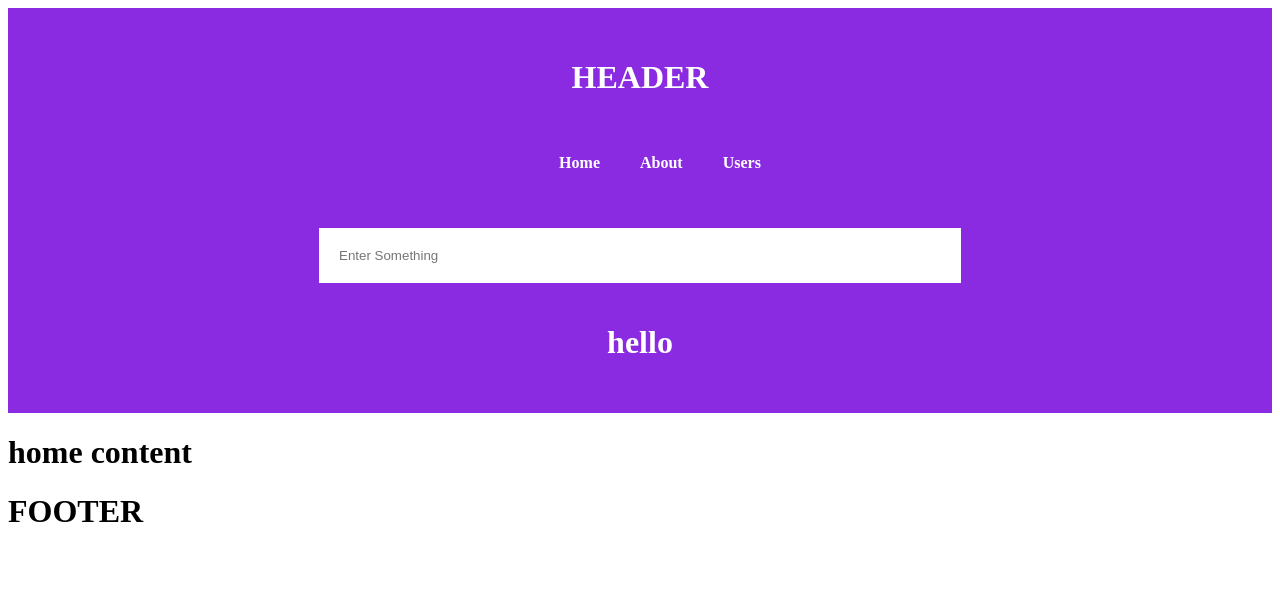
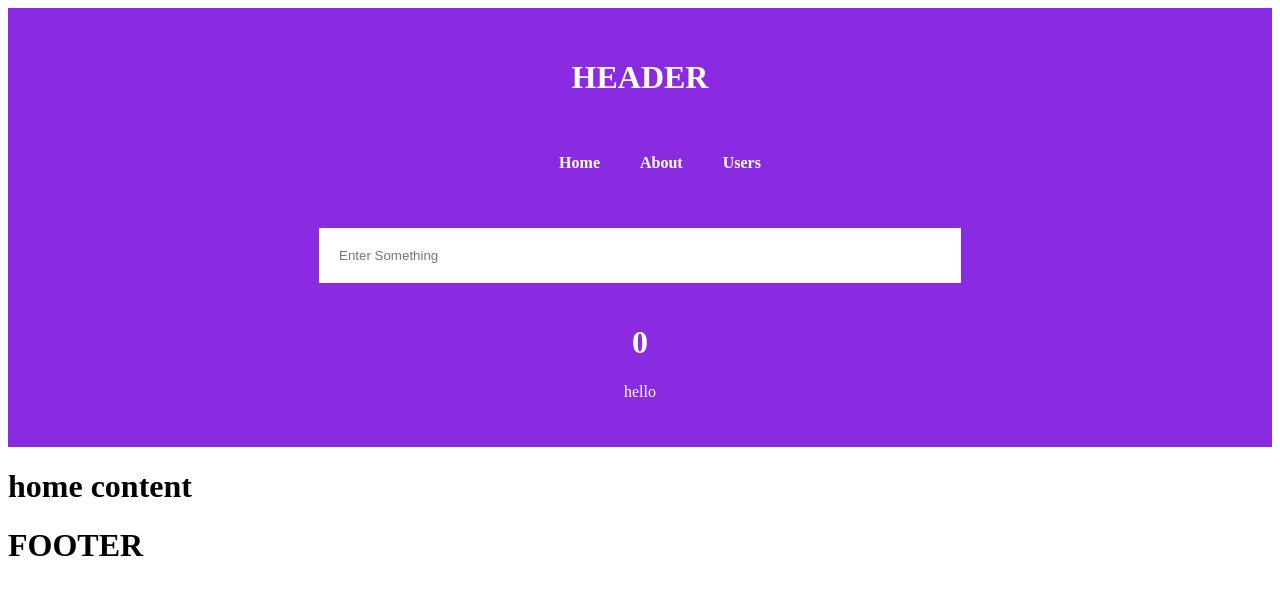
Before and after one commit to ZianEjaz/react-revision, a React (Create React App) app: page / in a window 1280 px wide. Shown: the top 594 px of the page. Built offline with nearby package versions, Linux system fonts and the light colour scheme.

Commit message:
added word count in header input text

```diff
--- a/src/components/header.js
+++ b/src/components/header.js
@@ -3,13 +3,15 @@ import '../style.css';
 
 class Header extends Component {
     state = {
-        keyword: 'hello'
+        keyword: 'hello',
+        wordcount : 0
     }
-inputChange = (event)=>{
-    this.setState({keyword:event.target.value})
+    inputChange = (event) => {
+        this.setState({ keyword: event.target.value })
+        this.setState({ wordcount: event.target.value.split(" ").length })
 
 
-  }
+    }
 
 
     render() {
@@ -24,7 +26,8 @@ inputChange = (event)=>{
                     </ul>
                 </nav>
                 <input type="text" placeholder="Enter Something" onChange={this.inputChange}></input>
-                <h1>{this.state.keyword}</h1>
+                <h1>{this.state.wordcount}</h1>
+                <p>{this.state.keyword}</p>
 
             </header>
         )
```
